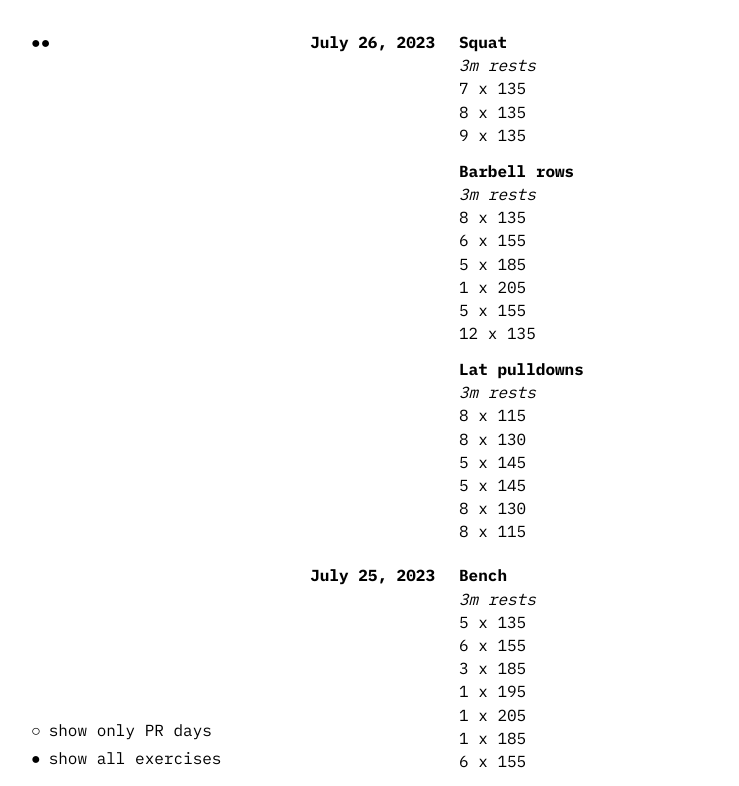
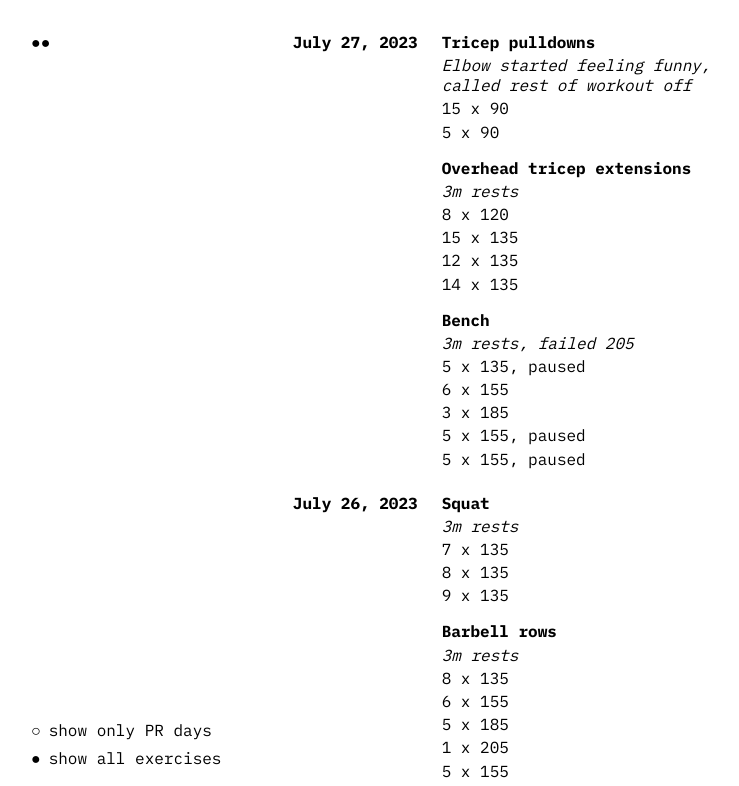
Before and after one commit to naijwu/twoplates, a Next.js app: page / in a window 1280 px wide. Shown: the top 786 px of the page, without its empty margins (1-740 px from the left). Built offline with nearby package versions, Linux system fonts and the light colour scheme.

Commit message:
added todays workout

```diff
--- a/src/app/page.module.css
+++ b/src/app/page.module.css
@@ -1,5 +1,5 @@
 .container {
-  width: 50vw;
+  width: 60vw;
   margin: 0 auto 0 0;
   padding-left: 20vw;
 }
@@ -49,13 +49,14 @@
 .stats {
   padding: var(--corner-padding) 0;
   display: grid;
-  grid-template-columns: 1fr 1fr;
+  grid-template-columns: 1fr 2fr;
   gap: 1.5rem;
 }
 
 .date {
   font-weight: 700;
   text-align: right;
+  white-space: nowrap;
 }
 
 .exercises {
@@ -72,6 +73,7 @@
 
 .label {
   font-weight: 700;
+  white-space: nowrap;
 }
 
 .note {
--- a/src/utilities/data.tsx
+++ b/src/utilities/data.tsx
@@ -1,7 +1,37 @@
 import { inputSchema } from "./types";
 
 export const DATA: inputSchema = Object.freeze({
+    'Tricep pulldowns': {
+        '2023-07-27': {
+            note: 'Elbow started feeling funny, called rest of workout off',
+            sets: [
+                [15, 90],
+                [5, 90]
+            ]
+        }
+    },
+    'Overhead tricep extensions': {
+        '2023-07-27': {
+            note: '3m rests',
+            sets: [
+                [8, 120],
+                [15, 135],
+                [12, 135],
+                [14, 135]
+            ]
+        }
+    },
     'Bench': {
+        '2023-07-27': {
+            note: '3m rests, failed 205',
+            sets: [
+                [5, '135, paused'],
+                [6, 155],
+                [3, 185],
+                [5, '155, paused'],
+                [5, '155, paused'],
+            ]
+        },
         '2023-07-25': {
             note: '3m rests',
             sets: [
```
